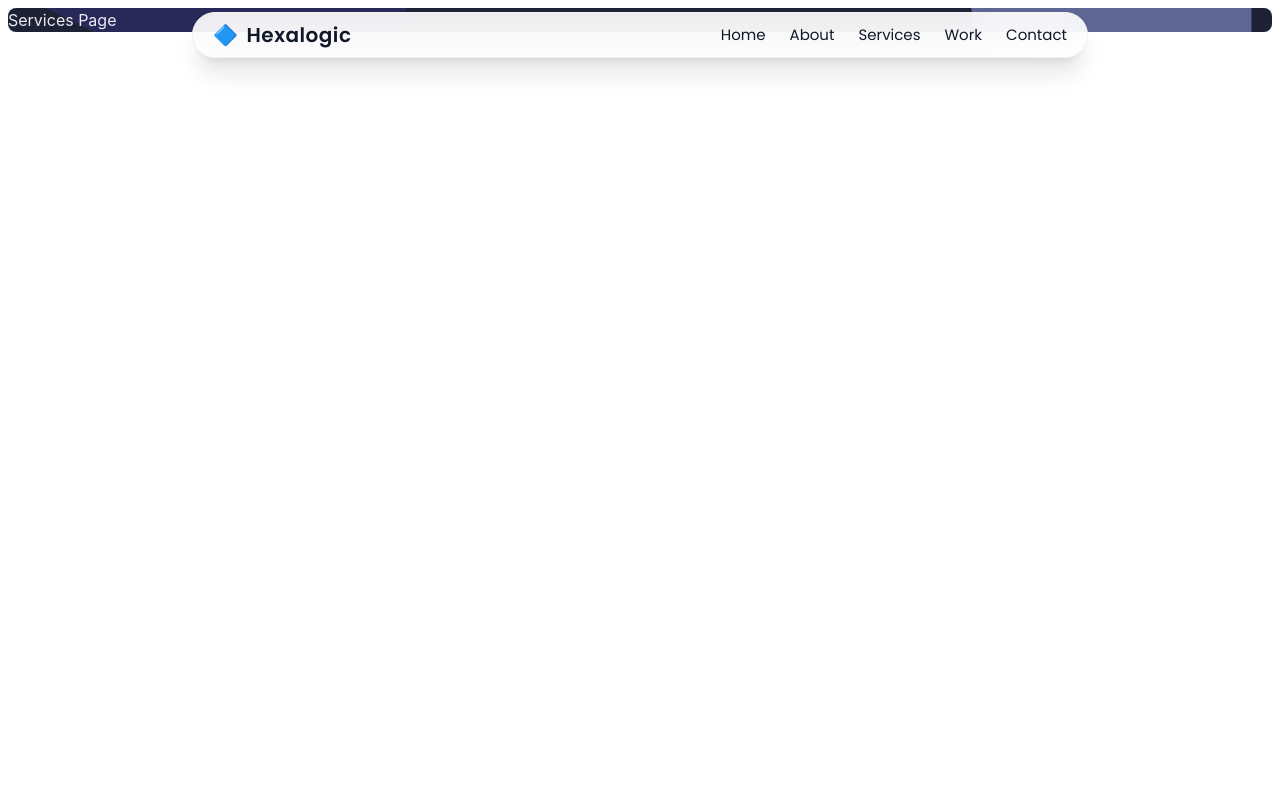
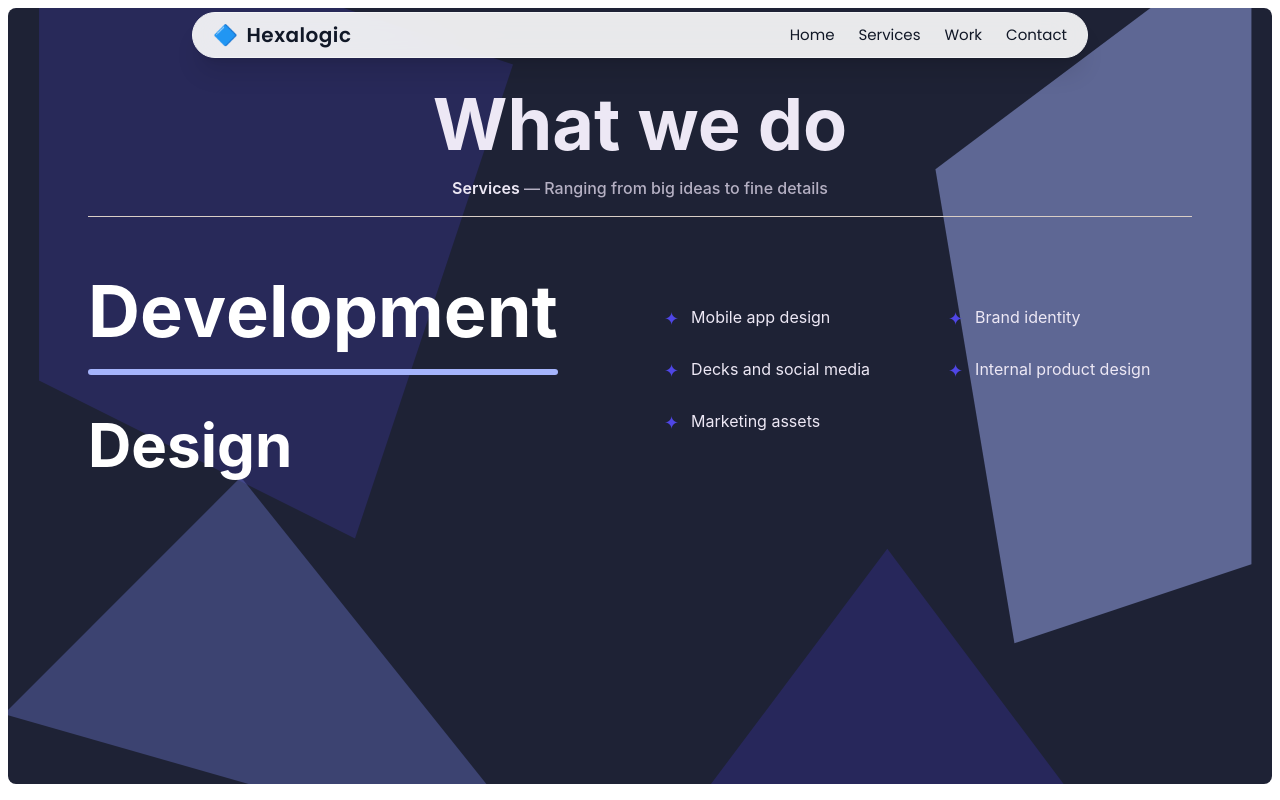
Before and after one commit to AbdullahAsif24/HexaLogicEdge, a Next.js app: page /services in a window 1280 px wide. Built offline with nearby package versions, Linux system fonts and the light colour scheme.

Commit message:
services section

```diff
--- a/app/(prSection)/work/page.jsx
+++ b/app/(prSection)/work/page.jsx
@@ -1,4 +1,4 @@
-
+"use client"
 import ProjectsSection from "@/components/ProjectSection";
 
 export default function Page() {
--- a/app/home/page.jsx
+++ b/app/home/page.jsx
@@ -5,7 +5,6 @@ import React from 'react'
 const page = () => {
   return (
     <>
-    <Navbar/>
     <HomeSec/>
     </>
   )
--- a/app/page.js
+++ b/app/page.js
@@ -5,7 +5,6 @@ import Navbar from "../components/Navbar";
 export default function Page() {
   return (
     <>
-     <Navbar />
       <HomeSec />
     </>
 
--- a/app/services/page.jsx
+++ b/app/services/page.jsx
@@ -1,9 +1,8 @@
-import React from 'react'
+import ServicesSec from "@/components/ServicesSec";
 
-const Page = () => {
+
+export default function Page() {
   return (
-    <div>Services Page</div>
-  )
+    <ServicesSec/>
+  );
 }
-
-export default Page
--- a/components/Navbar.jsx
+++ b/components/Navbar.jsx
@@ -86,7 +86,7 @@ export default function Navbar() {
 
         {/* Desktop Links */}
         <ul className="hidden md:flex gap-6 items-center font-medium text-[15px]">
-          {["Home", "About", "Services", "Work", "Contact"].map((link) => (
+          {["Home", "Services", "Work", "Contact"].map((link) => (
 
             <Link href={`/${link.toLowerCase()}`} key={link}>
             <li
@@ -124,7 +124,7 @@ export default function Navbar() {
         `}
       >
         <ul className="flex flex-col gap-5 text-center font-medium text-[16px]">
-          {["Home", "About", "Services", "Work", "Contact"].map((link) => (
+          {["Home", "Services", "Work", "Contact"].map((link) => (
 
             <Link href={`/${link.toLowerCase()}`} key={link}>
             <li
--- a/components/ProjectSection.jsx
+++ b/components/ProjectSection.jsx
@@ -26,7 +26,6 @@ export default function ProjectsSection() {
 
   return (
     <AnimatedBgForPr>
-      <Navbar />
 
       <div className="h-full flex flex-col px-4 sm:px-6">
         {/* Main Section */}
--- /dev/null
+++ b/components/ServicesSec.jsx
@@ -0,0 +1,126 @@
+"use client";
+
+import { useState } from "react";
+import { motion, AnimatePresence } from "framer-motion";
+import AnimatedHoverText from "./AnimatedTextHover";
+
+const designServices = [
+  "Information Architecture",
+  "User research and testing",
+  "Conversion optimization",
+  "Design systems",
+  "Web app design",
+];
+
+const developmentServices = [
+  "Mobile app design",
+  "Brand identity",
+  "Decks and social media",
+  "Internal product design",
+  "Marketing assets",
+];
+
+export default function ServicesSec() {
+  const [activeTab, setActiveTab] = useState("development");
+
+  return (
+    <div className="min-h-[90vh] md:min-h-[97vh] px-6 md:px-20 py-20 font-sans text-[#ede8f5]">
+      {/* Top Heading */}
+      <motion.div
+        initial={{ opacity: 0, y: -20 }}
+        animate={{ opacity: 1, y: 0 }}
+        transition={{ duration: 0.6 }}
+        className="mb-10 text-center"
+      >
+        <h2 className="text-4xl md:text-7xl font-bold">What we do</h2>
+        <p className="text-sm md:text-base font-medium mt-4 text-[#b5b0c3]">
+          <span className="font-semibold text-[#ede8f5]">Services</span>
+          <span> — Ranging from big ideas to fine details</span>
+        </p>
+        <hr className="mt-4 border-[#d9cec6]" />
+      </motion.div>
+
+      {/* Layout: Left Tabs & Right List */}
+      <div className="grid grid-cols-1 md:grid-cols-2 gap-12">
+        {/* Tabs */}
+        <div className="space-y-10">
+          {/* Development Tab */}
+          <div
+            className="relative cursor-pointer w-fit"
+            onClick={() => setActiveTab("development")}
+          >
+            <AnimatedHoverText
+              className={`text-[3rem] md:text-[4.5rem] font-bold transition ${
+                activeTab === "development" ? "text-[#f1e6dd]" : "text-[#77758a]"
+              }`}
+            >
+              Development
+            </AnimatedHoverText>
+
+            <div className="h-[6px] mt-1 relative">
+              <motion.div
+                initial={{ scaleX: 0 }}
+                animate={{ scaleX: activeTab === "development" ? 1 : 0 }}
+                transition={{ duration: 0.5, ease: "easeInOut" }}
+                className="origin-left absolute left-0 bottom-0 h-[6px] w-full bg-[#a5b4fc] rounded-full"
+              />
+            </div>
+          </div>
+
+          {/* Design Tab */}
+          <div
+            className="relative cursor-pointer w-fit"
+            onClick={() => setActiveTab("design")}
+          >
+            <AnimatedHoverText
+              className={`text-5xl md:text-6xl font-bold transition ${
+                activeTab === "design" ? "text-[#f1e6dd]" : "text-[#77758a]"
+              }`}
+            >
+              Design
+            </AnimatedHoverText>
+
+            <div className="h-[6px] mt-1 relative">
+              <motion.div
+                initial={{ scaleX: 0 }}
+                animate={{ scaleX: activeTab === "design" ? 1 : 0 }}
+                transition={{ duration: 0.5, ease: "easeInOut" }}
+                className="origin-left absolute left-0 bottom-0 h-[6px] w-full bg-[#a5b4fc] rounded-full"
+              />
+            </div>
+          </div>
+        </div>
+
+        {/* Services List */}
+        <div className="flex flex-col justify-center">
+          <AnimatePresence mode="wait">
+            <motion.ul
+              key={activeTab}
+              initial={{ opacity: 0, y: 20 }}
+              animate={{ opacity: 1, y: 0 }}
+              exit={{ opacity: 0, y: -20 }}
+              transition={{ duration: 0.4 }}
+              className="grid grid-cols-1 sm:grid-cols-2 gap-6 md:gap-x-10 text-base"
+            >
+              {(activeTab === "design"
+                ? designServices
+                : developmentServices
+              ).map((item, index) => (
+                <motion.li
+                  key={item}
+                  className="flex items-start"
+                  initial={{ opacity: 0, x: activeTab === "design" ? -20 : 20 }}
+                  animate={{ opacity: 1, x: 0 }}
+                  transition={{ delay: 0.2 + index * 0.05 }}
+                >
+                  <span className="text-[#4f46e5] mr-3 text-lg">✦</span>
+                  {item}
+                </motion.li>
+              ))}
+            </motion.ul>
+          </AnimatePresence>
+        </div>
+      </div>
+    </div>
+  );
+}
```
Also changed, not shown: app/(prSection)/layout.js (+3 -5 lines).
